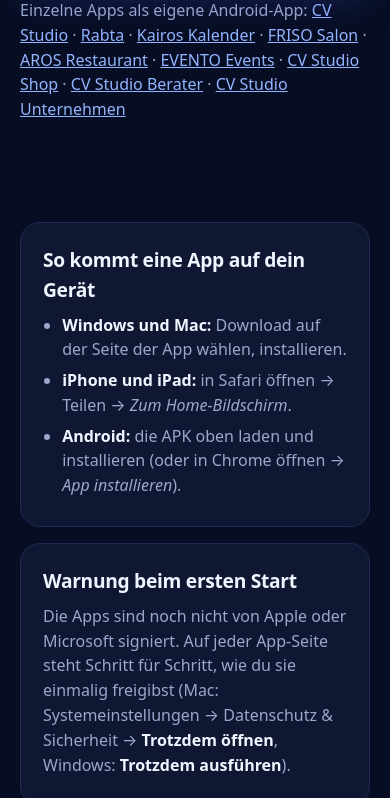
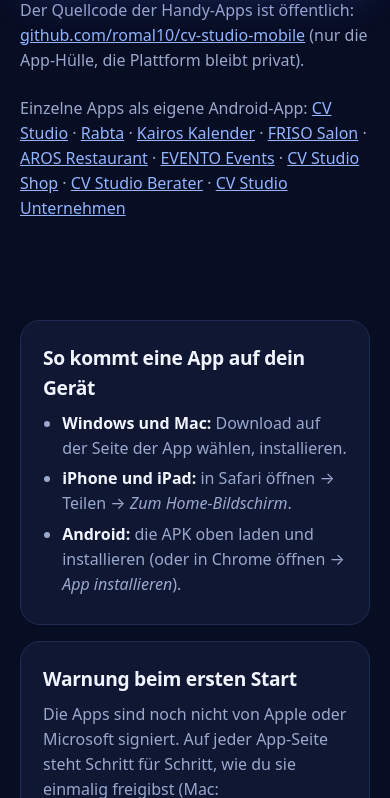
Before and after one commit to romal10/cv-studio-desktop, a plain HTML site: page index.html in a window 390 px wide. Shown: the part 4051-4849 px from the top of the page. Drawn offline with Linux system fonts and the light colour scheme.

Commit message:
Hub: link to the open source of the mobile apps

```diff
--- a/index.html
+++ b/index.html
@@ -21,6 +21,7 @@
  <a class="card" href="https://romal10.github.io/cv-profile/"><svg viewBox="0 0 24 24" fill="currentColor" aria-hidden="true"><path d="M16.4 12.6c0-2.4 2-3.5 2.1-3.6-1.1-1.7-2.9-1.9-3.5-1.9-1.5-.2-2.9.9-3.7.9s-1.9-.9-3.2-.8c-1.6 0-3.1.9-4 2.4-1.7 3-.4 7.4 1.2 9.8.8 1.2 1.8 2.5 3 2.4 1.2 0 1.7-.8 3.1-.8s1.9.8 3.2.8c1.3 0 2.1-1.2 2.9-2.4.9-1.4 1.3-2.7 1.3-2.8 0 0-2.4-.9-2.4-3.9ZM14 5.3c.7-.8 1.1-1.9 1-3-.9 0-2.1.6-2.8 1.4-.6.7-1.100 1.800-1 2.900 1 .1 2.100-.5 2.800-1.300Z"/></svg><h3>iPhone und iPad</h3><p>Installierbare Web-App · Safari</p><p>Seite öffnen → Teilen → <i>Zum Home-Bildschirm</i>. Eine App-Store-Version braucht ein Apple-Entwicklerkonto.</p><span class="go">Öffnen <b>→</b></span></a>
  <a class="card" href="https://romal10.github.io/steuer-assistant-download/"><svg viewBox="0 0 24 24" fill="currentColor" aria-hidden="true"><path d="M3 5.5 10.5 4.4v7.1H3V5.5Zm8.6-1.2L21 3v8.5h-9.4V4.3ZM3 12.5h7.5v7.1L3 18.5v-6Zm8.6 0H21V21l-9.4-1.3v-7.2Z"/></svg><h3>Steuer-Assistent</h3><p>Lokal auf dem Computer · eigene KI</p><p>Sortiert Steuerunterlagen, nichts verlässt deinen Rechner.</p><span class="go">Zur Seite <b>→</b></span></a>
 </div>
+<p class="sub" style="margin-top:14px">Der Quellcode der Handy-Apps ist öffentlich: <a href="https://github.com/romal10/cv-studio-mobile">github.com/romal10/cv-studio-mobile</a> (nur die App-Hülle, die Plattform bleibt privat).</p>
 <p class="sub" style="margin-top:14px">Einzelne Apps als eigene Android-App: <a href="https://github.com/romal10/rabta/releases/download/flutter-latest/cv-studio.apk">CV Studio</a> · <a href="https://github.com/romal10/rabta/releases/download/flutter-latest/rabta.apk">Rabta</a> · <a href="https://github.com/romal10/rabta/releases/download/flutter-latest/kairos.apk">Kairos Kalender</a> · <a href="https://github.com/romal10/rabta/releases/download/flutter-latest/friso.apk">FRISO Salon</a> · <a href="https://github.com/romal10/rabta/releases/download/flutter-latest/aros.apk">AROS Restaurant</a> · <a href="https://github.com/romal10/rabta/releases/download/flutter-latest/evento.apk">EVENTO Events</a> · <a href="https://github.com/romal10/rabta/releases/download/flutter-latest/shop.apk">CV Studio Shop</a> · <a href="https://github.com/romal10/rabta/releases/download/flutter-latest/consultant.apk">CV Studio Berater</a> · <a href="https://github.com/romal10/rabta/releases/download/flutter-latest/company.apk">CV Studio Unternehmen</a></p></section>
 <section id="install"><div class="two">
 <div class="box"><h2 style="font-size:1.2rem">So kommt eine App auf dein Gerät</h2><ul><li><b>Windows und Mac:</b> Download auf der Seite der App wählen, installieren.</li><li><b>iPhone und iPad:</b> in Safari öffnen → Teilen → <i>Zum Home-Bildschirm</i>.</li><li><b>Android:</b> die APK oben laden und installieren (oder in Chrome öffnen → <i>App installieren</i>).</li></ul></div>
```
Also changed, not shown: 1 other file.
